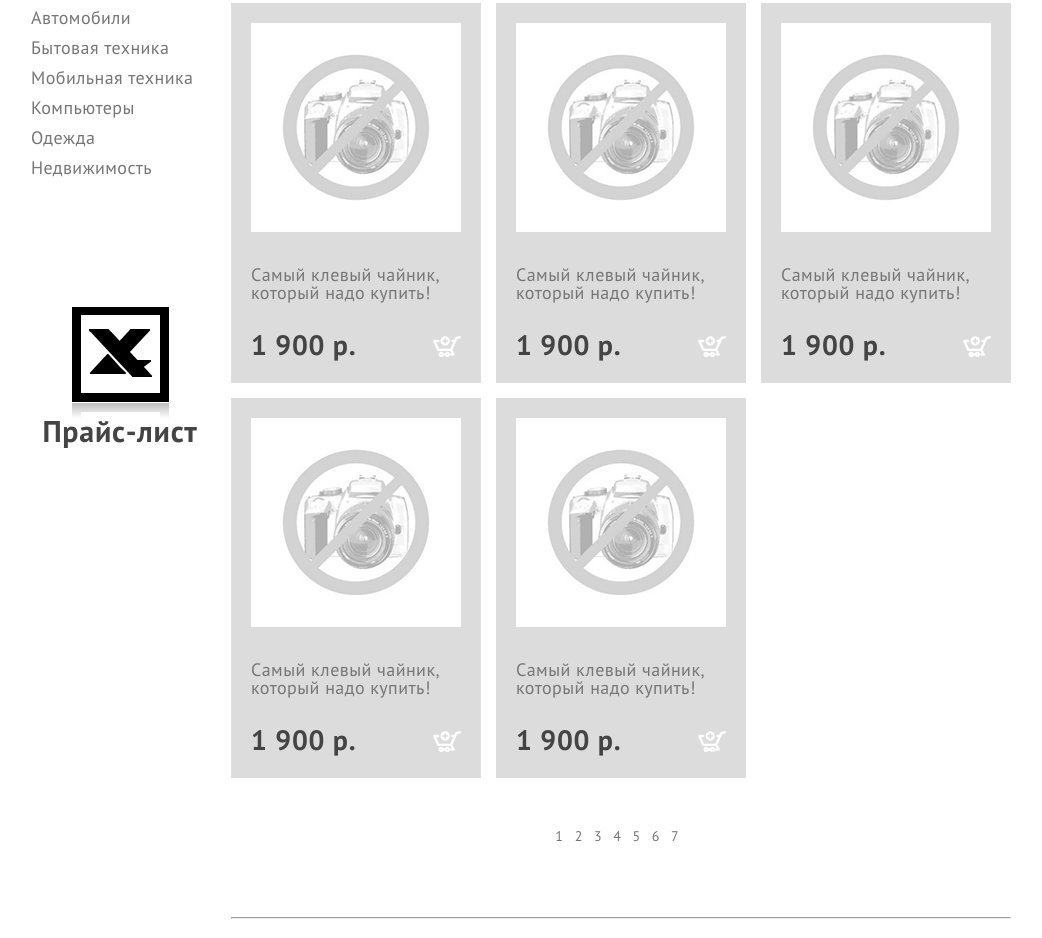
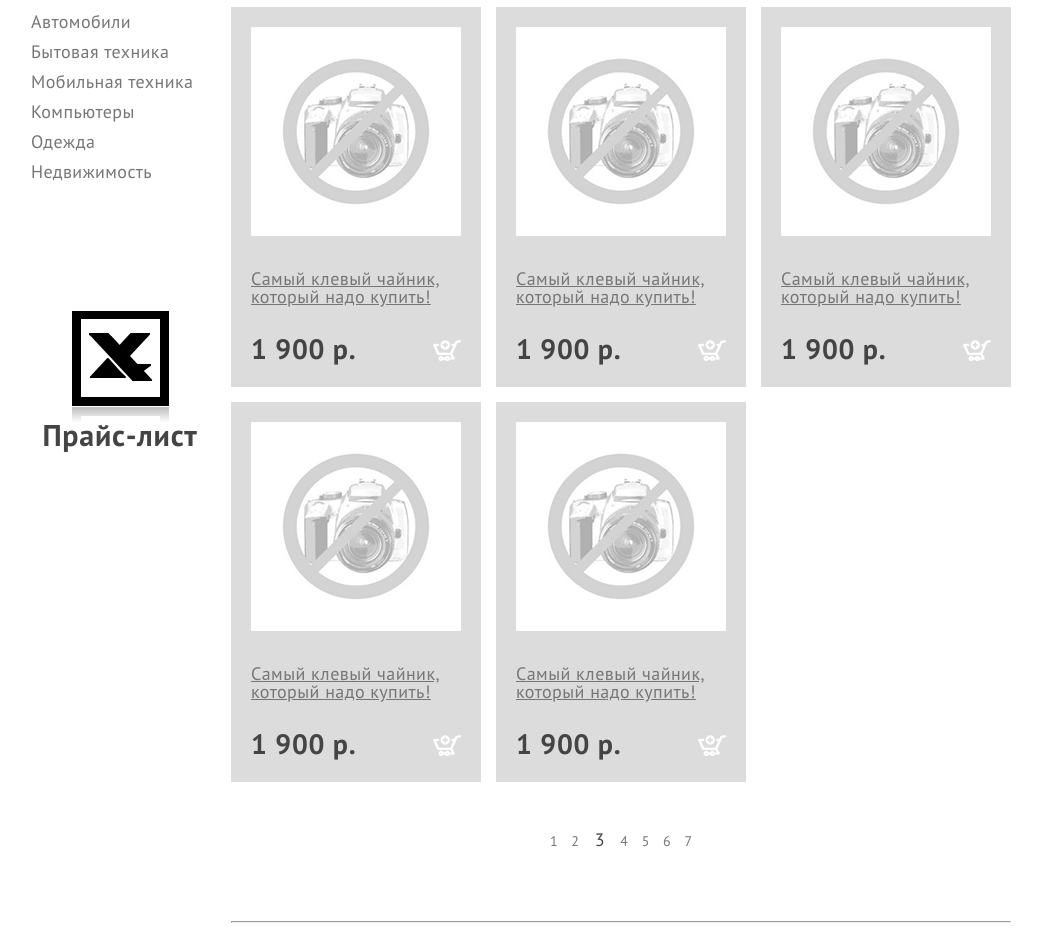
Before and after one commit to deltverden/hard, a website: page index.html in a window 1280 px wide. Shown: the part 762-1700 px from the top of the page, without its empty margins (119-1161 px from the left). Drawn offline with nearby package versions, Linux system fonts and the light colour scheme.

Commit message:
Small fixes

```diff
--- a/assets/styles/scss/main.scss
+++ b/assets/styles/scss/main.scss
@@ -23,6 +23,14 @@ body {
             img {
                 display: none;
             }
+        }
+
+        .slick-prev {
+            display: none !important;
+        }
+
+        .slick-next {
+            display: none !important;
         }
     }
 }
@@ -204,7 +212,7 @@ body {
                     letter-spacing: 0.6px;
                     text-decoration: none;
                     border-bottom: 2px dashed rgba(118, 118, 118, 0);
-                    transition: .5s;
+                    transition: .2s;
 
                     &:hover {
                         border-bottom: 2px dashed rgba(118, 118, 118, 1);
@@ -292,6 +300,7 @@ body {
         }
 
         .slider {
+
             width: 100%;
             height: 462px;
             background: #f8f8f8;
@@ -383,7 +392,6 @@ body {
             justify-content: center;
 
             .mc-bc {
-
                 .mc-link {
                     color: #767676;
                     font-size: 14px;
@@ -408,12 +416,17 @@ body {
 
             .mc-lr {
                 display: flex;
-                justify-content: space-between;
+                position: relative;
                 margin-top: 27px;
+                height: 1124px;
 
                 .mc-left {
                     width: 178px;
                     height: 508px;
+
+                    position: absolute;
+                    left: 0;
+                    top: 0;
 
                     .mcl-menu {
                         height: 300px;
@@ -498,8 +511,12 @@ body {
 
                 .mc-right {
                     width: 780px;
-                    height: 1133px;
+                    height: 100%;
                     color: #767676;
+
+                    position: absolute;
+                    right: 0;
+                    top: 0;
 
                     .mcr-top {
                         .mcr-items {
@@ -570,19 +587,25 @@ body {
                             justify-content: center;
 
                             p {
-                                a {
+                                .mcr-link {
                                     text-decoration: none;
                                     color: #767676;
                                     font-size: 14px;
                                     font-weight: 400;
                                     line-height: 22px;
-                                    letter-spacing: 7.91px;
+                                    margin: 0 5px;
                                     transition: .3s;
+                                    position: relative;
 
                                     &:hover {
                                         color: #444444;
+                                        text-decoration: underline;
+                                    }
+
+                                    &.active {
+                                        color: #444444;
                                         font-size: 18px;
-                                        letter-spacing: 10.17px;
+                                        margin: 0 7px;
                                     }
                                 }
                             }
--- a/index.html
+++ b/index.html
@@ -11,6 +11,17 @@
     <link rel="stylesheet" href="node_modules/slick-carousel/slick/slick-theme.css">
 </head>
 <body>
+    <!--<div class="feedback">
+        <div>
+            <form id="fb-form" action="">
+                <h2>Обратная связь</h2>
+                <label>Ваше имя *<input name="name" type="text"></label>
+                <label>Телефон *<input name="phone" type="tel"></label>
+                <label>Email *<input name="email" type="email"></label>
+                <textarea name="message" form="fb-form" cols="30" rows="10"></textarea>
+            </form>
+        </div>
+    </div> -->
     <header class="header">
         <div class="container">
             <div class="hc-head">
@@ -128,7 +139,7 @@
                             <div class="mcr-items">
                                 <div class="mcr-item">
                                     <img src="assets/images/nophoto.png" alt="">
-                                    <a class="mcr-title">Самый клевый чайник, который надо купить!</a>
+                                    <a href="#" class="mcr-title">Самый клевый чайник, который надо купить!</a>
                                     <div>
                                         <p>1 900 р.</p>
                                         <a href="#"><img src="assets/images/addtobasket_mini.png" alt=""></a>
@@ -136,7 +147,7 @@
                                 </div>
                                 <div class="mcr-item">
                                     <img src="assets/images/nophoto.png" alt="">
-                                    <a class="mcr-title">Самый клевый чайник, который надо купить!</a>
+                                    <a href="#" class="mcr-title">Самый клевый чайник, который надо купить!</a>
                                     <div>
                                         <p>1 900 р.</p>
                                         <a href="#"><img src="assets/images/addtobasket_mini.png" alt=""></a>
@@ -144,7 +155,7 @@
                                 </div>
                                 <div class="mcr-item">
                                     <img src="assets/images/nophoto.png" alt="">
-                                    <a class="mcr-title">Самый клевый чайник, который надо купить!</a>
+                                    <a href="#" class="mcr-title">Самый клевый чайник, который надо купить!</a>
                                     <div>
                                         <p>1 900 р.</p>
                                         <a href="#"><img src="assets/images/addtobasket_mini.png" alt=""></a>
@@ -152,7 +163,7 @@
                                 </div>
                                 <div class="mcr-item">
                                     <img src="assets/images/nophoto.png" alt="">
-                                    <a class="mcr-title">Самый клевый чайник, который надо купить!</a>
+                                    <a href="#" class="mcr-title">Самый клевый чайник, который надо купить!</a>
                                     <div>
                                         <p>1 900 р.</p>
                                         <a href="#"><img src="assets/images/addtobasket_mini.png" alt=""></a>
@@ -160,7 +171,7 @@
                                 </div>
                                 <div class="mcr-item">
                                     <img src="assets/images/nophoto.png" alt="">
-                                    <a class="mcr-title">Самый клевый чайник, который надо купить!</a>
+                                    <a href="#" class="mcr-title">Самый клевый чайник, который надо купить!</a>
                                     <div>
                                         <p>1 900 р.</p>
                                         <a href="#"><img src="assets/images/addtobasket_mini.png" alt=""></a>
@@ -169,13 +180,13 @@
                             </div>
                             <div class="mcr-page">
                                 <p>
-                                    <a href="">1</a>
-                                    <a href="">2</a>
-                                    <a href="">3</a>
-                                    <a href="">4</a>
-                                    <a href="">5</a>
-                                    <a href="">6</a>
-                                    <a href="">7</a>
+                                    <a class="mcr-link" href="">1</a>
+                                    <a class="mcr-link" href="">2</a>
+                                    <a class="mcr-link active" href="">3</a>
+                                    <a class="mcr-link" href="">4</a>
+                                    <a class="mcr-link" href="">5</a>
+                                    <a class="mcr-link" href="">6</a>
+                                    <a class="mcr-link" href="">7</a>
                                 </p>
                             </div>
                             <hr>
```
Also changed, not shown: assets/styles/css/main.css.
